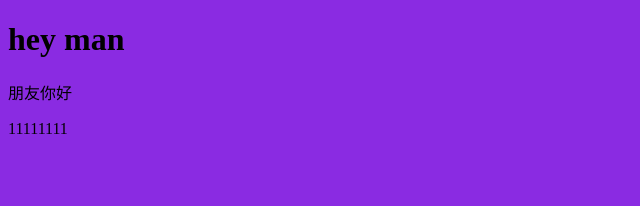
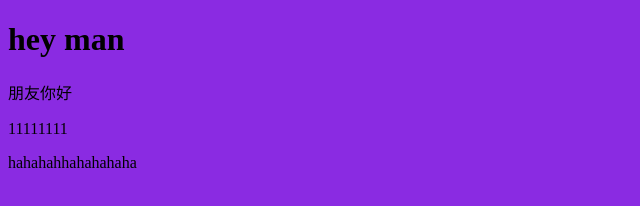
Before and after one commit to yuxiangcosine/git-example, a plain HTML site: page index.html in a window 1280 px wide. Shown: the whole page, without its empty margins (0-640 px from the left). Drawn offline with Linux system fonts and the light colour scheme.

Commit message:
m some word

```diff
--- a/index.html
+++ b/index.html
@@ -12,5 +12,6 @@
 <h1>hey man</h1>
 <p>朋友你好</p>
 <p>11111111</p>
+<p>hahahahhahahahaha</p>
     </body>
 </html>
```
